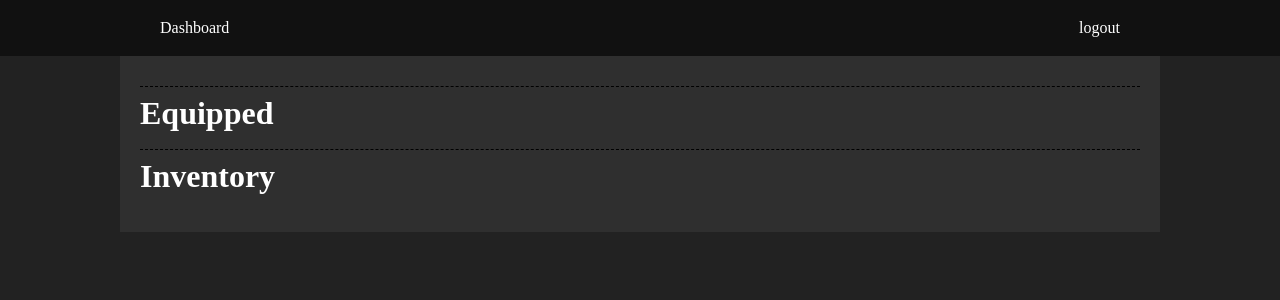
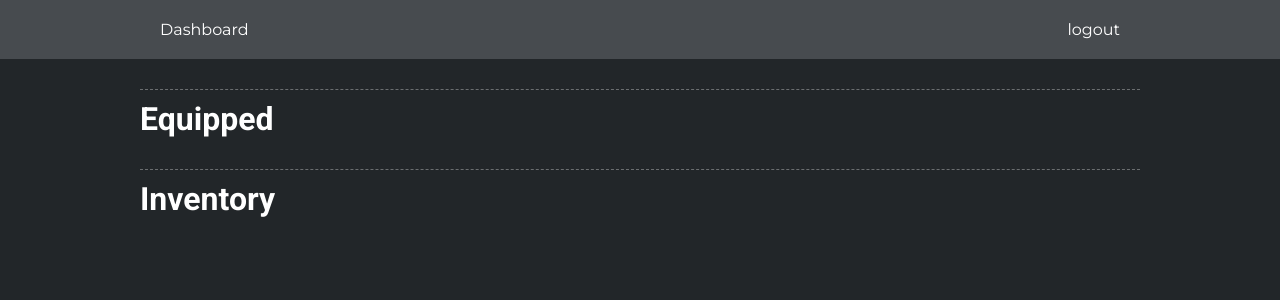
Before and after one commit to npelletier/647_Project, a PHP site: page /character.php in a window 1280 px wide. Shown: the top 300 px of the page. Run offline with PHP 8.4, Linux system fonts and the light colour scheme; data that the repository does not hold is empty.

Commit message:
updated styling

```diff
--- a/character.php
+++ b/character.php
@@ -8,6 +8,7 @@
 <meta name="author" content="">
 <meta name="viewport" content="width=device-width, initial-scale=1">
 <link rel="stylesheet" href="styles.css">
+<link href="https://fonts.googleapis.com/css2?family=Montserrat:wght@400;700&family=Oswald:wght@400;700&family=Roboto:ital,wght@0,700;1,400&display=swap" rel="stylesheet">
 <!--[if lt IE 9]>
 <script src="//cdnjs.cloudflare.com/ajax/libs/html5shiv/3.7.2/html5shiv.min.js"></script>
 <script src="//cdnjs.cloudflare.com/ajax/libs/respond.js/1.4.2/respond.min.js"></script>
--- a/styles.css
+++ b/styles.css
@@ -50,13 +50,43 @@ table {
 
 
 /* Default Layout */
+
+/*
+dark green
+color: #61892f;
+
+green
+color: #86c232;
+
+dark
+color: #222629;
+
+gray
+color: #474b4f;
+
+light gray
+color: #6b6e70;
+
+font-family: 'Montserrat', sans-serif;
+font-family: 'Oswald', sans-serif;
+font-family: 'Roboto', sans-serif;
+
+*/
 body{
-    background-color: #222222;
+    background-color: #222629;
     color: #ffffff;
+    font-family: 'Montserrat', sans-serif;
+    line-height: 1.2;
 }
 
+h1,h2,h3,h4,h5{
+    font-weight: normal;
+    font-family: 'Roboto', sans-serif;
+}
+
+
 nav{
-    background-color: #111111;
+    background-color: #474b4f;
     padding: 0;
 }
 
@@ -66,7 +96,7 @@ nav > .navwrapper > div{
 }
 
 nav > .navwrapper > div:hover{
-    background-color: #0d6ce8;
+    background-color: #86c232;
 }
 
 .navwrapper{
@@ -75,7 +105,7 @@ nav > .navwrapper > div:hover{
 }
 
 #wrapper{
-    background-color: #2f2f2f;
+    background-color: #222629;
     margin: 0 auto;
     padding: 20px;
     max-width: 1000px;
@@ -102,9 +132,12 @@ nav > .navwrapper > div:hover{
 .section{
     margin: 10px 0;
     padding: 10px 0;
-    border-top: 1px dashed #000000;
+    border-top: 1px dashed #6b6e70;
 }
 
+.section > h1{
+    margin-bottom: 10px;
+}
 
 /* classes */
 
@@ -115,5 +148,5 @@ nav > .navwrapper > div:hover{
 /* specific */
 .amount{
     font-size: 25px;
-    color: #0d6ce8;
+    color: #86c232;
 }
```
